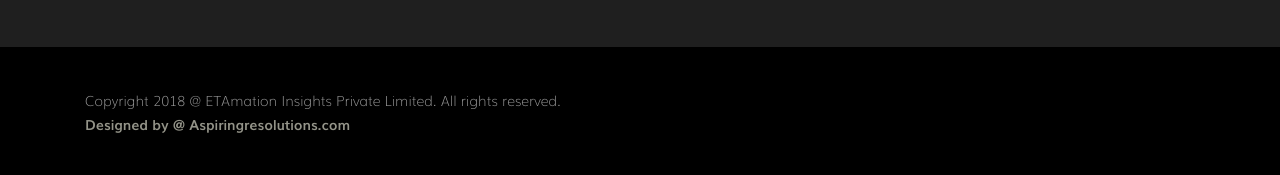
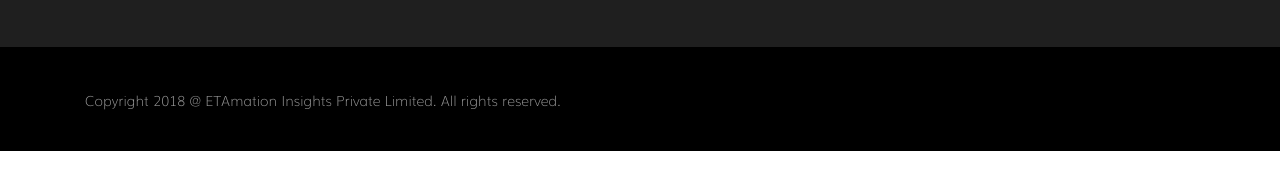
Before and after one commit to thego2guy/anmol, a plain HTML site: page howweengage.html in a window 1280 px wide. Shown: the part 2806-2981 px from the top of the page. After the commit the page ends 2957 px from the top, so only its background shows below. Drawn offline with nearby package versions, Linux system fonts and the light colour scheme; files whose address does not match are found by name; a web font is replaced by a local one.

Commit message:
Update howweengage.html

```diff
--- a/howweengage.html
+++ b/howweengage.html
@@ -152,7 +152,7 @@
 		 <div class="container">
 		 <div class="col-md-8 col-lg-8 col-sm-8">
 			<p>Copyright 2018 @  ETAmation Insights Private Limited. All rights reserved.</p>
-				<p class="aspire"><a href="https://www.aspiringresolutions.com/" target="_blank">Designed by @ Aspiringresolutions.com</a></p>
+				<!--<p class="aspire"><a href="https://www.aspiringresolutions.com/" target="_blank">Designed by @ Aspiringresolutions.com</a></p>-->
 		</div>
 		 <div class="col-md-4 col-lg-4 col-sm-4">
 			<ul class="social-list">
```
